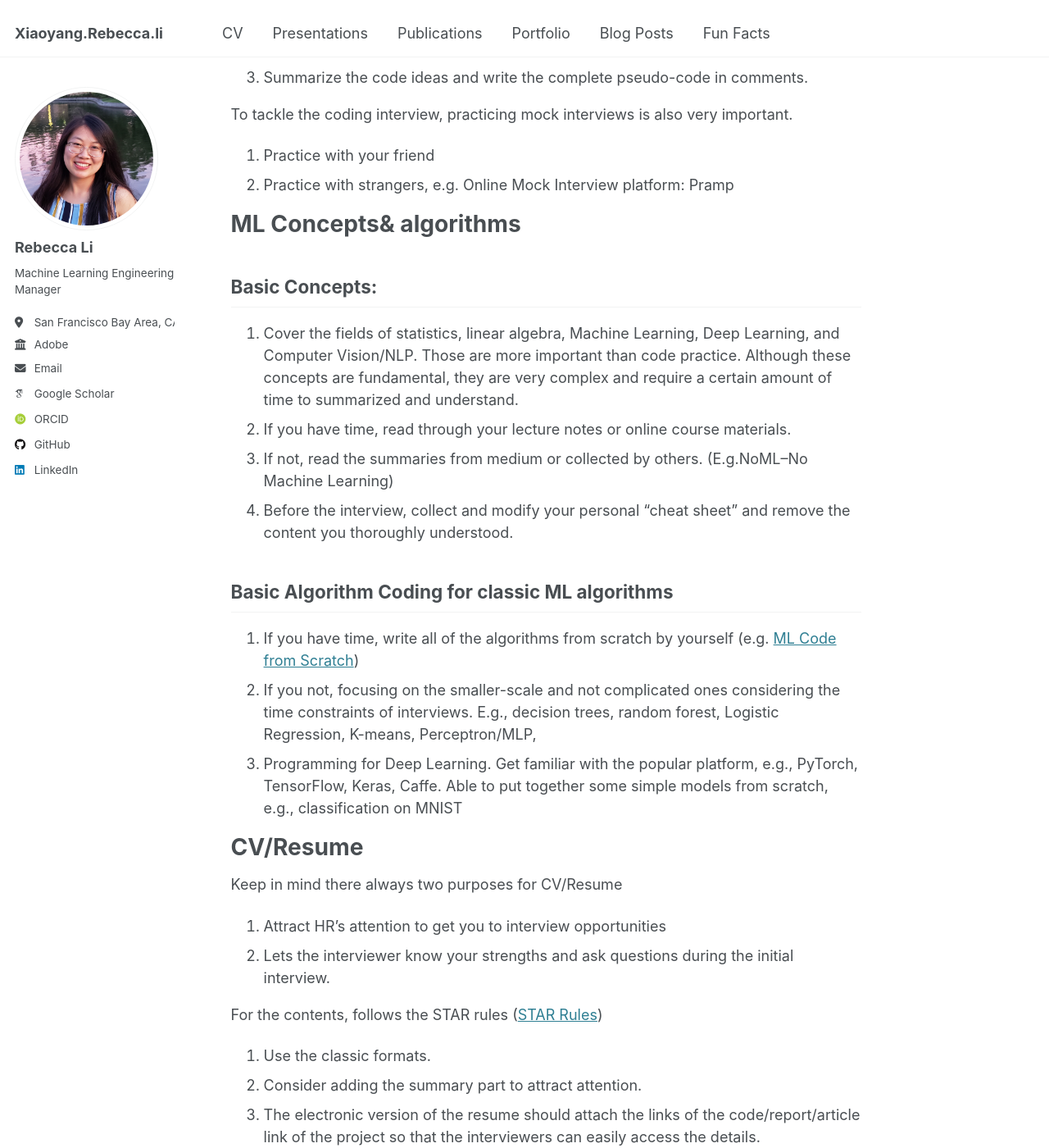
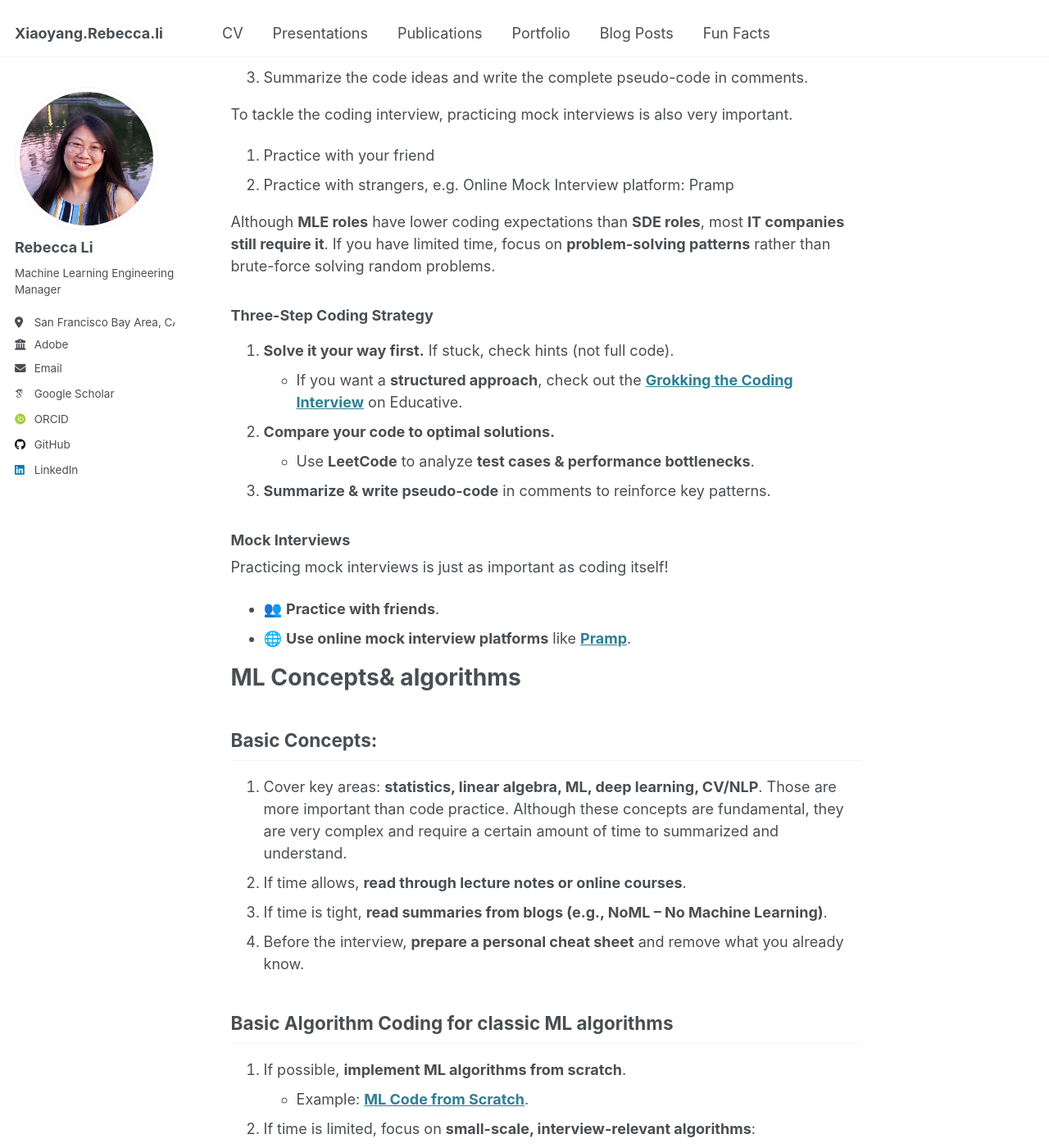
Before and after one commit to Xiaoyang-Rebecca/xiaoyang-rebecca.github.io, a Jekyll site: the page built from _posts/2020-10-23-blog-post-1.md, in a window 1280 px wide and 1400 px high, scrolled down 772 px. Shown: the whole window at 82% size. Built offline with Jekyll 4.4.1, drawn with Linux system fonts in a browser that asks for light colours; some web fonts are replaced; some of the changed text lies outside the part shown.

Commit message:
modify tex

```diff
--- a/_posts/2020-10-23-blog-post-1.md
+++ b/_posts/2020-10-23-blog-post-1.md
@@ -25,18 +25,36 @@ To tackle the coding interview, practicing mock interviews is also very importan
 2. Practice with strangers, e.g. Online Mock Interview platform: Pramp
 
 
+Although **MLE roles** have lower coding expectations than **SDE roles**, most **IT companies still require it**. If you have limited time, focus on **problem-solving patterns** rather than brute-force solving random problems.
+
+### Three-Step Coding Strategy
+1. **Solve it your way first.** If stuck, check hints (not full code).
+   - If you want a **structured approach**, check out the **[Grokking the Coding Interview](https://www.educative.io/explore?aff=BwW8)** on Educative.
+2. **Compare your code to optimal solutions.**
+   - Use **LeetCode** to analyze **test cases & performance bottlenecks**.
+3. **Summarize & write pseudo-code** in comments to reinforce key patterns.
+
+### Mock Interviews
+Practicing mock interviews is just as important as coding itself!
+- 👥 **Practice with friends**.
+- 🌐 **Use online mock interview platforms** like **[Pramp](https://www.pramp.com/)**.
+
+
 # ML Concepts& algorithms
 ## Basic Concepts:
+1. Cover key areas: **statistics, linear algebra, ML, deep learning, CV/NLP**. Those are more important than code practice. Although these concepts are fundamental, they are very complex and require a certain amount of time to summarized and understand.
+2. If time allows, **read through lecture notes or online courses**.
+3. If time is tight, **read summaries from blogs (e.g., NoML – No Machine Learning)**.
+4. Before the interview, **prepare a personal cheat sheet** and remove what you already know.
 
-1. Cover the fields of statistics, linear algebra, Machine Learning, Deep Learning, and Computer Vision/NLP. Those are more important than code practice. Although these concepts are fundamental, they are very complex and require a certain amount of time to summarized and understand.
-2. If you have time, read through your lecture notes or online course materials.
-3. If not, read the summaries from medium or collected by others. (E.g.NoML--No Machine Learning)
-4. Before the interview, collect and modify your personal "cheat sheet" and remove the content you thoroughly understood.
 
 ## Basic Algorithm Coding for classic ML algorithms
-1. If you have time, write all of the algorithms from scratch by yourself (e.g. [ML Code from Scratch](https://github.com/eriklindernoren/ML-From-Scratch))
-2. If you not, focusing on the smaller-scale and not complicated ones considering the time constraints of interviews. E.g., decision trees, random forest, Logistic Regression, K-means, Perceptron/MLP,
-3. Programming for Deep Learning. Get familiar with the popular platform, e.g., PyTorch, TensorFlow, Keras, Caffe. Able to put together some simple models from scratch, e.g., classification on MNIST
+1. If possible, **implement ML algorithms from scratch**.
+   - Example: **[ML Code from Scratch](https://github.com/eriklindernoren/ML-From-Scratch)**.
+2. If time is limited, focus on **small-scale, interview-relevant algorithms**:
+   - Decision Trees, Random Forest, Logistic Regression, K-Means, Perceptron, MLP.
+3. **Deep Learning:** Be familiar with **PyTorch, TensorFlow, Keras, Caffe**.
+   - Be comfortable building simple models like **MNIST classification from scratch**.
 
 
 #  CV/Resume
@@ -66,12 +84,17 @@ For the contents, follows the STAR rules ([STAR Rules](https://zipjob.com/blog/s
 5. Add the fun part to your website
 
 
-#  Networking
-1. The two main principles for Networking: Proactive and Respect: Express yourself bravely and confidently. Think about what you can bring to others before asking for help.
-2. If you have specific preferences for the jobs, start with searching the interesting job posts, and try to reach out to HR/HM/employees for detailed information or referral;
-4. If not, search for keywords like "We are hiring" or "Open Positions" on Linkedin. In general, people with those titles are more open to connecting.
-4. Short-term follow-up: Be sure to follow-up after meetings (or virtual meeting) with a message like "Glad to meet you in the [ ** occasion]." It might help remind how you meet each other even after a long time
-5. Long-term follow-up:  Keep notes on the timeline for each network contact information, feedback, and the next step to do. Occasionally contact the recruiters when your CV has a major update).
+#  Networking Strategies
+
+### **Principles for Effective Networking**
+- **Be proactive**: Reach out confidently.
+- **Be respectful**: Think about **what you can offer** before asking for help.
+
+###  Practical Networking Tips
+✔ If you have specific preferences for the jobs, start with searching the interesting job posts, and try to reach out to HR/HM/employees for detailed information or referral;
+✔ If not, search for keywords like "We are hiring" or "Open Positions" on Linkedin. In general, people with those titles are more open to connecting.
+✔ **Short-term follow-up:** After meetings, send a quick **"Glad to meet you at [event]"** message.
+✔ **Long-term follow-up:** Keep track of contacts, feedback, and next steps.
 
 
 # Job Applications
@@ -83,4 +106,4 @@ For the contents, follows the STAR rules ([STAR Rules](https://zipjob.com/blog/s
 
 
  # Be Optimistic
-Job seeking is definitely a long-term journey that requires tremendous time and effort. Even the most talented candidates seldom get the offer right after their first interview. So keep trying, keep failing, it is just a matter of time to get your offer after accumulations!
+Job seeking is definitely a long-term journey that requires tremendous time and effort. Even the most talented candidates seldom get the offer right after their first interview. **Every rejection is a step closer to success**—keep improving, keep applying, and your time will come!
```
Also changed, not shown: other parts of _posts/2020-10-23-blog-post-1.md (+2 -2 lines), _posts/2022-02-24-blog-post-1.md (+39 -39 lines), _posts/2025-01-10-blog-post-1.md (renamed from _posts/2025-01-10.md), _posts/_2199-01-01-future-post.md (renamed from _posts/2199-01-01-future-post.md), _posts/image.png (added).
